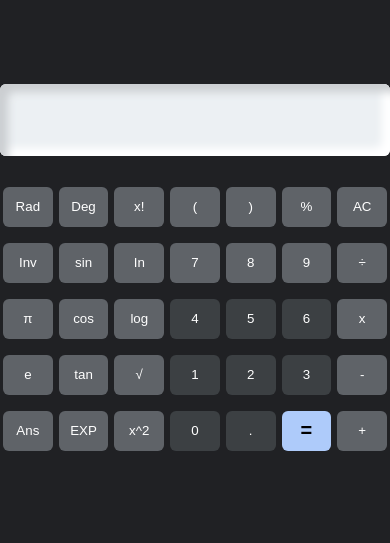
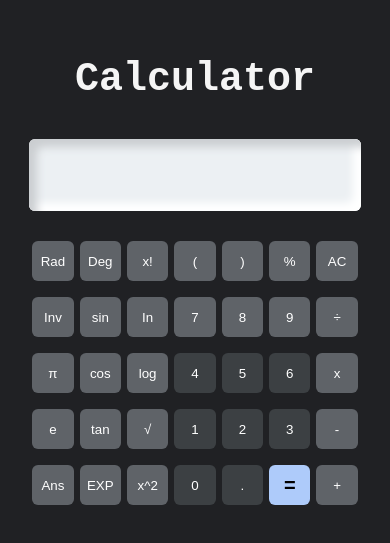
Before and after one commit to Zainjaved96/calculator-js, a plain HTML site: page index.html in a window 390 px wide. Shown: the part 153-696 px from the top of the page. Drawn offline with Linux system fonts and the light colour scheme.

Commit message:
added head removed overflow x issue

```diff
--- a/index.css
+++ b/index.css
@@ -92,9 +92,18 @@ button:hover {
 
     body {
         width: 100%;
+        overflow-x: hidden;
     }
     .calculator {
-        margin: 0 10px;
-        width: 100%;
+        width: 85%;
     }
 }
+
+
+.cal-head {
+    font-size: 40px;
+    text-align: center;
+    font-weight: 600;
+    font-family: 'Courier New', Courier, monospace;
+    color: whitesmoke;
+}
--- a/index.html
+++ b/index.html
@@ -9,6 +9,7 @@
 </head>
 <body>
     <div class="calculator">
+        <h1 class="cal-head">Calculator</h1>
         <div class="display">
         <input type="text" name="" id="screen">
         </div>
```
